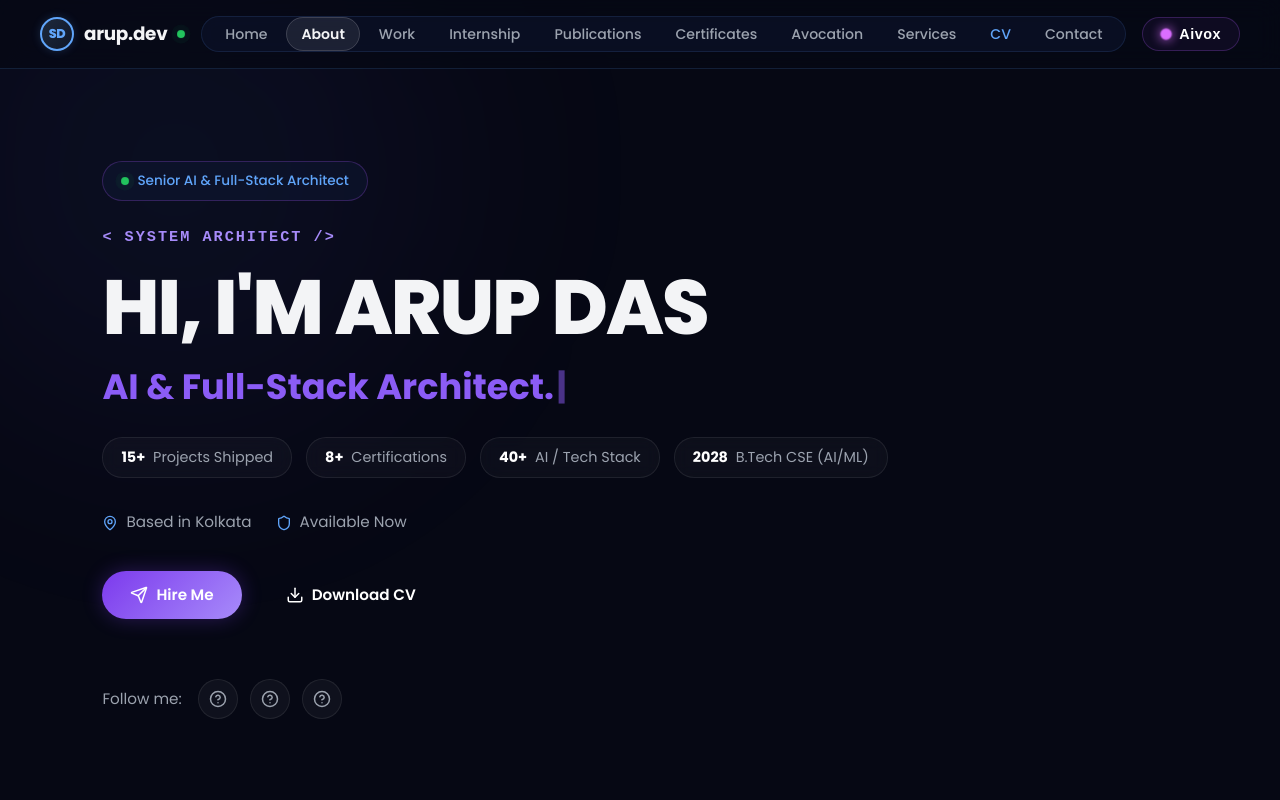
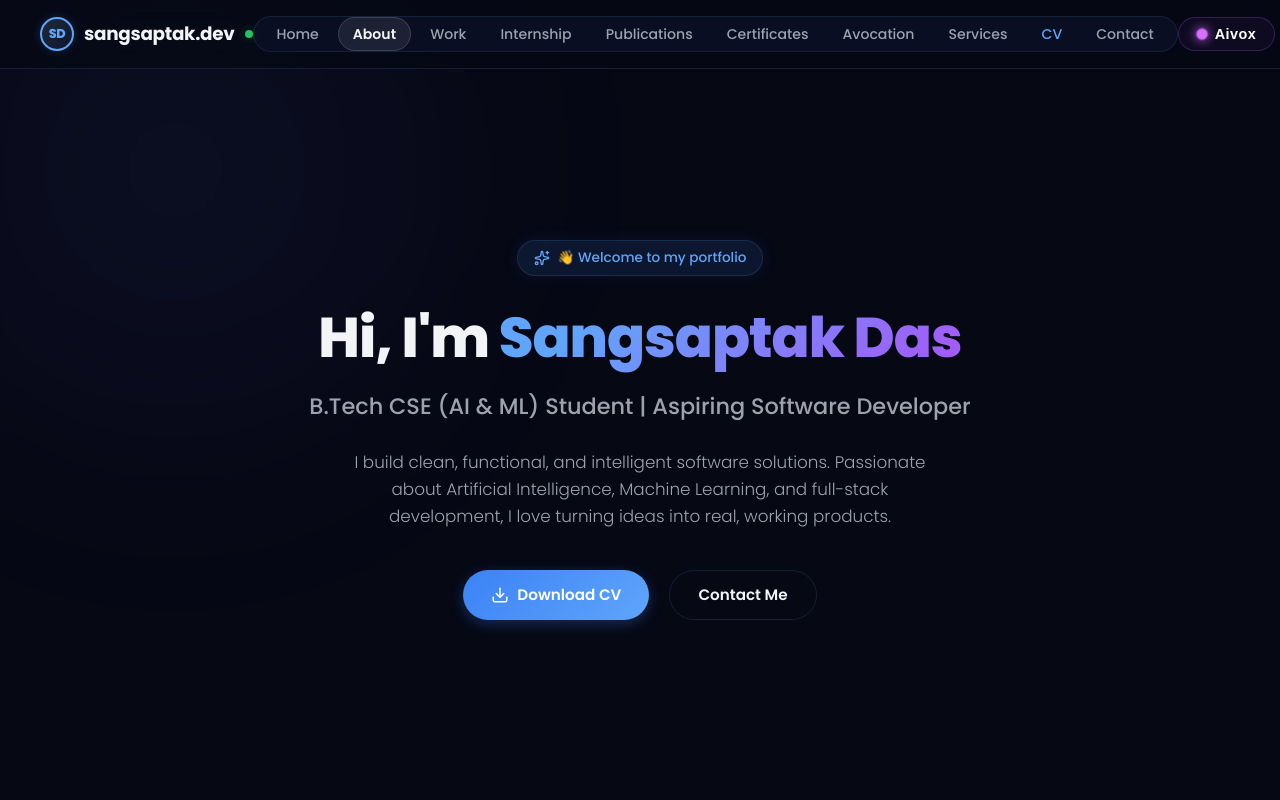
Before and after one commit to ronyhcker/sangsaptak-portfolio, a React (Vite) app: page / in a window 1280 px wide. Shown: the top 800 px of the page. Built offline with nearby package versions, Linux system fonts and the light colour scheme.

Commit message:
Revert "Update Hero section layout, typewriter effect, text details, and branding to match Arup Das screenshot exactly"
This reverts commit bfe073d96eb0ccd5d4c0523ee3abb0ac6ceaca84.

```diff
--- a/src/App.css
+++ b/src/App.css
@@ -193,215 +193,67 @@ header.scrolled {
   min-height: 100vh;
   display: flex;
   align-items: center;
-  justify-content: flex-start;
-  text-align: left;
-  padding: 160px 8% 80px;
+  justify-content: center;
+  text-align: center;
+  padding: 140px 24px 80px;
   position: relative;
 }
 
-.hero-content-left {
-  max-width: 900px;
-  text-align: left;
-  display: flex;
-  flex-direction: column;
-  align-items: flex-start;
+.hero-content {
+  max-width: 800px;
+  margin: 0 auto;
 }
 
-.hero-status-pill {
+.hero-tag {
   display: inline-flex;
   align-items: center;
   gap: 8px;
-  padding: 8px 18px;
-  background: rgba(16, 25, 53, 0.45);
-  border: 1px solid rgba(168, 85, 247, 0.25);
+  padding: 6px 16px;
+  background: var(--accent-soft);
+  border: 1px solid var(--border-color);
   border-radius: 30px;
   color: var(--accent-glow);
   font-size: 0.85rem;
   font-weight: 500;
+  margin-bottom: 28px;
+  box-shadow: 0 0 15px rgba(59, 130, 246, 0.1);
+}
+
+.hero h1 {
+  font-size: 3.5rem;
+  font-weight: 800;
+  margin-bottom: 18px;
+  line-height: 1.2;
+  letter-spacing: -1px;
+}
+
+.hero h1 .accent-text {
+  background: linear-gradient(135deg, var(--accent-glow) 20%, #a855f7 100%);
+  -webkit-background-clip: text;
+  -webkit-text-fill-color: transparent;
+}
+
+.hero h2 {
+  font-size: 1.4rem;
+  font-weight: 500;
+  color: var(--text-muted);
   margin-bottom: 24px;
 }
 
-.status-dot {
-  width: 8px;
-  height: 8px;
-  border-radius: 50%;
-  display: inline-block;
+.hero p {
+  max-width: 600px;
+  margin: 0 auto 40px;
+  color: var(--text-muted);
+  font-size: 1.05rem;
+  font-weight: 300;
+  line-height: 1.6;
 }
 
-.status-dot.green {
-  background-color: #22c55e;
-  box-shadow: 0 0 8px #22c55e;
-  animation: pulseDot 2s infinite;
-}
-
-.hero-system-subtitle {
-  font-family: monospace;
-  color: #a78bfa;
-  font-size: 0.95rem;
-  font-weight: 600;
-  letter-spacing: 2px;
-  margin-bottom: 16px;
-}
-
-.hero-name-heading {
-  font-family: 'Poppins', sans-serif;
-  font-size: 4.8rem;
-  font-weight: 900;
-  letter-spacing: -2px;
-  line-height: 1.1;
-  text-transform: uppercase;
-  margin-bottom: 18px;
-}
-
-.name-block {
-  display: inline-block;
-}
-
-.hero-role-typing {
-  font-size: 2.2rem;
-  font-weight: 700;
-  color: #8b5cf6;
-  height: 40px;
-  margin-bottom: 30px;
+.hero-buttons {
   display: flex;
-  align-items: center;
-}
-
-.typing-cursor {
-  animation: blinkCursor 0.8s infinite;
-  margin-left: 2px;
-}
-
-@keyframes blinkCursor {
-  0%, 100% { opacity: 1; }
-  50% { opacity: 0; }
-}
-
-.hero-badges-container {
-  display: flex;
+  gap: 20px;
+  justify-content: center;
   flex-wrap: wrap;
-  gap: 14px;
-  margin-bottom: 32px;
-}
-
-.hero-badge-pill {
-  background: rgba(255, 255, 255, 0.03);
-  border: 1px solid rgba(255, 255, 255, 0.08);
-  border-radius: 20px;
-  padding: 8px 18px;
-  font-size: 0.9rem;
-  color: var(--text-muted);
-  backdrop-filter: blur(8px);
-  -webkit-backdrop-filter: blur(8px);
-}
-
-.hero-badge-pill strong {
-  color: #fff;
-  font-weight: 700;
-  margin-right: 4px;
-}
-
-.hero-meta-row {
-  display: flex;
-  gap: 24px;
-  margin-bottom: 36px;
-}
-
-.meta-item {
-  display: flex;
-  align-items: center;
-  gap: 8px;
-  font-size: 0.95rem;
-  color: var(--text-muted);
-}
-
-.meta-item svg {
-  color: var(--accent-glow);
-}
-
-.hero-action-buttons {
-  display: flex;
-  gap: 16px;
-  margin-bottom: 40px;
-}
-
-.btn-hire {
-  background: linear-gradient(135deg, #7c3aed, #a78bfa);
-  color: #fff !important;
-  border-radius: 30px;
-  padding: 14px 32px;
-  font-size: 1rem;
-  font-weight: 600;
-  display: inline-flex;
-  align-items: center;
-  gap: 10px;
-  cursor: pointer;
-  box-shadow: 0 0 20px rgba(124, 58, 237, 0.3);
-  border: none;
-  transition: all 0.3s;
-}
-
-.btn-hire:hover {
-  transform: translateY(-2px);
-  box-shadow: 0 0 30px rgba(124, 58, 237, 0.5);
-}
-
-.btn-cv-outline {
-  background: transparent;
-  border: 1.5px solid rgba(255, 255, 255, 0.15);
-  color: #fff !important;
-  border-radius: 30px;
-  padding: 14px 32px;
-  font-size: 1rem;
-  font-weight: 600;
-  display: inline-flex;
-  align-items: center;
-  gap: 10px;
-  cursor: pointer;
-  transition: all 0.3s;
-}
-
-.btn-cv-outline:hover {
-  background: rgba(255, 255, 255, 0.05);
-  border-color: #fff;
-  transform: translateY(-2px);
-}
-
-.hero-social-follow {
-  display: flex;
-  align-items: center;
-  gap: 16px;
-  margin-top: 20px;
-}
-
-.follow-label {
-  font-size: 0.95rem;
-  color: var(--text-muted);
-}
-
-.social-links-circle {
-  display: flex;
-  gap: 12px;
-}
-
-.social-links-circle a {
-  width: 40px;
-  height: 40px;
-  border-radius: 50%;
-  background: rgba(255, 255, 255, 0.04);
-  border: 1px solid rgba(255, 255, 255, 0.08);
-  display: flex;
-  align-items: center;
-  justify-content: center;
-  color: var(--text-muted) !important;
-  transition: all 0.3s;
-}
-
-.social-links-circle a:hover {
-  background: var(--accent-soft);
-  border-color: var(--accent-glow);
-  color: var(--text-main) !important;
-  transform: translateY(-2px);
 }
 
 /* ===========================
--- a/src/App.jsx
+++ b/src/App.jsx
@@ -5,10 +5,10 @@ import './App.css'
 
 // Centralized portfolio data config for easy customization
 const PORTFOLIO_DATA = {
-  name: 'Arup Das',
-  logoName: 'arup.dev',
-  role: 'Senior AI & Full-Stack Architect',
-  tag: 'Senior AI & Full-Stack Architect',
+  name: 'Sangsaptak Das',
+  logoName: 'sangsaptak.dev',
+  role: 'B.Tech CSE (AI & ML) Student | Aspiring Software Developer',
+  tag: '👋 Welcome to my portfolio',
   bio: 'I build clean, functional, and intelligent software solutions. Passionate about Artificial Intelligence, Machine Learning, and full-stack development, I love turning ideas into real, working products.',
   resumeUrl: '#',
   about: {
@@ -154,12 +154,11 @@ function App() {
   const [toast, setToast] = useState(null);
   const [introActive, setIntroActive] = useState(true);
   const [fadeOut, setFadeOut] = useState(false);
-  const [roleText, setRoleText] = useState('');
 
   // Aivox Chatbot state
   const [chatOpen, setChatOpen] = useState(false);
   const [chatMessages, setChatMessages] = useState([
-    { text: "Hi, I'm Aivox, Arup's AI assistant. Ask me anything about his skills, education, projects, or creative background!", sender: "ai" }
+    { text: "Hi, I'm Aivox, Sangsaptak's AI assistant. Ask me anything about his skills, education, projects, or creative background!", sender: "ai" }
   ]);
   const chatEndRef = useRef(null);
 
@@ -191,21 +190,6 @@ function App() {
     return () => {
       document.body.style.overflow = 'unset';
     };
-  }, [introActive]);
-
-  // Typewriter effect matching the Hero role typing
-  useEffect(() => {
-    if (introActive) return;
-    const fullText = "I & Full-Stack Architect.";
-    let index = 0;
-    const interval = setInterval(() => {
-      setRoleText(fullText.substring(0, index));
-      index++;
-      if (index > fullText.length) {
-        clearInterval(interval);
-      }
-    }, 120);
-    return () => clearInterval(interval);
   }, [introActive]);
 
   // Monitor scroll for styling navbar and highlighting active links
@@ -256,15 +240,15 @@ function App() {
       const q = query.toLowerCase();
 
       if (q.includes("skill")) {
-        reply = "Arup's technical toolkit includes Python, Java, C, HTML/CSS, JavaScript, React, Node.js, FastAPI, MongoDB, MySQL, Git, and GitHub!";
+        reply = "Sangsaptak's technical toolkit includes Python, Java, C, HTML/CSS, JavaScript, React, Node.js, FastAPI, MongoDB, MySQL, Git, and GitHub!";
       } else if (q.includes("project") || q.includes("work")) {
         reply = "Some of his featured projects are: 1) AI-Powered Chatbot (FastAPI), 2) Full-Stack Task Manager (MERN stack), and 3) Student Result Management System (Java/MySQL).";
       } else if (q.includes("stud") || q.includes("education") || q.includes("where")) {
         reply = "He is pursuing a B.Tech in Computer Science and Engineering (specializing in AI & ML) at Brainware University, based in Kolkata.";
       } else if (q.includes("hobby") || q.includes("sing") || q.includes("draw")) {
-        reply = "Arup is a creative developer! Along with programming, he is passionate about singing and drawing.";
+        reply = "Sangsaptak is a creative developer! Along with programming, he is passionate about singing and drawing.";
       } else {
-        reply = "I can tell you all about Arup's credentials! Feel free to click any of the suggestion buttons.";
+        reply = "I can tell you all about Sangsaptak's credentials! Feel free to click any of the suggestion buttons.";
       }
 
       setChatMessages(prev => [...prev, { text: reply, sender: 'ai' }]);
@@ -323,83 +307,28 @@ function App() {
 
       {/* Hero Section */}
       <section className="hero" id="home">
-        <div className="hero-content-left">
-          {/* Top Status Pill */}
-          <div className="hero-status-pill">
-            <span className="status-dot green"></span>
-            <span>{PORTFOLIO_DATA.role}</span>
+        <div className="hero-content">
+          <div className="hero-tag">
+            <DynamicIcon name="Sparkles" size={16} />
+            <span>{PORTFOLIO_DATA.tag}</span>
           </div>
-
-          {/* System Subtitle */}
-          <div className="hero-system-subtitle">
-            &lt; SYSTEM ARCHITECT /&gt;
-          </div>
-
-          {/* Heading */}
-          <h1 className="hero-name-heading">
-            Hi, I'm <span className="name-block">Arup Das</span>
+          <h1>
+            Hi, I'm <span className="accent-text">{PORTFOLIO_DATA.name}</span>
           </h1>
-
-          {/* Typing Role */}
-          <div className="hero-role-typing">
-            <span className="role-prefix">A{roleText}</span>
-            <span className="typing-cursor">|</span>
-          </div>
-
-          {/* Badges Grid */}
-          <div className="hero-badges-container">
-            <div className="hero-badge-pill">
-              <strong>15+</strong> Projects Shipped
-            </div>
-            <div className="hero-badge-pill">
-              <strong>8+</strong> Certifications
-            </div>
-            <div className="hero-badge-pill">
-              <strong>40+</strong> AI / Tech Stack
-            </div>
-            <div className="hero-badge-pill">
-              <strong>2028</strong> B.Tech CSE (AI/ML)
-            </div>
-          </div>
-
-          {/* Location / Availability */}
-          <div className="hero-meta-row">
-            <div className="meta-item">
-              <DynamicIcon name="MapPin" size={16} />
-              <span>Based in Kolkata</span>
-            </div>
-            <div className="meta-item">
-              <DynamicIcon name="Shield" size={16} />
-              <span>Available Now</span>
-            </div>
-          </div>
-
-          {/* Action Buttons */}
-          <div className="hero-action-buttons">
-            <a href="#contact" className="btn btn-hire">
-              <DynamicIcon name="Send" size={18} />
-              Hire Me
-            </a>
-            <a href={PORTFOLIO_DATA.resumeUrl} className="btn btn-cv-outline" download>
+          <h2>{PORTFOLIO_DATA.role}</h2>
+          <p>{PORTFOLIO_DATA.bio}</p>
+          <div className="hero-buttons">
+            <a
+              href={PORTFOLIO_DATA.resumeUrl}
+              className="btn btn-primary"
+              download
+            >
               <DynamicIcon name="Download" size={18} />
               Download CV
             </a>
-          </div>
-
-          {/* Follow Me Socials */}
-          <div className="hero-social-follow">
-            <span className="follow-label">Follow me:</span>
-            <div className="social-links-circle">
-              <a href="https://github.com/ronyhcker" target="_blank" rel="noreferrer" title="GitHub">
-                <DynamicIcon name="Github" size={18} />
-              </a>
-              <a href="https://linkedin.com" target="_blank" rel="noreferrer" title="LinkedIn">
-                <DynamicIcon name="Linkedin" size={18} />
-              </a>
-              <a href="https://instagram.com" target="_blank" rel="noreferrer" title="Instagram">
-                <DynamicIcon name="Instagram" size={18} />
-              </a>
-            </div>
+            <a href="#contact" className="btn btn-outline">
+              Contact Me
+            </a>
           </div>
         </div>
       </section>
```
